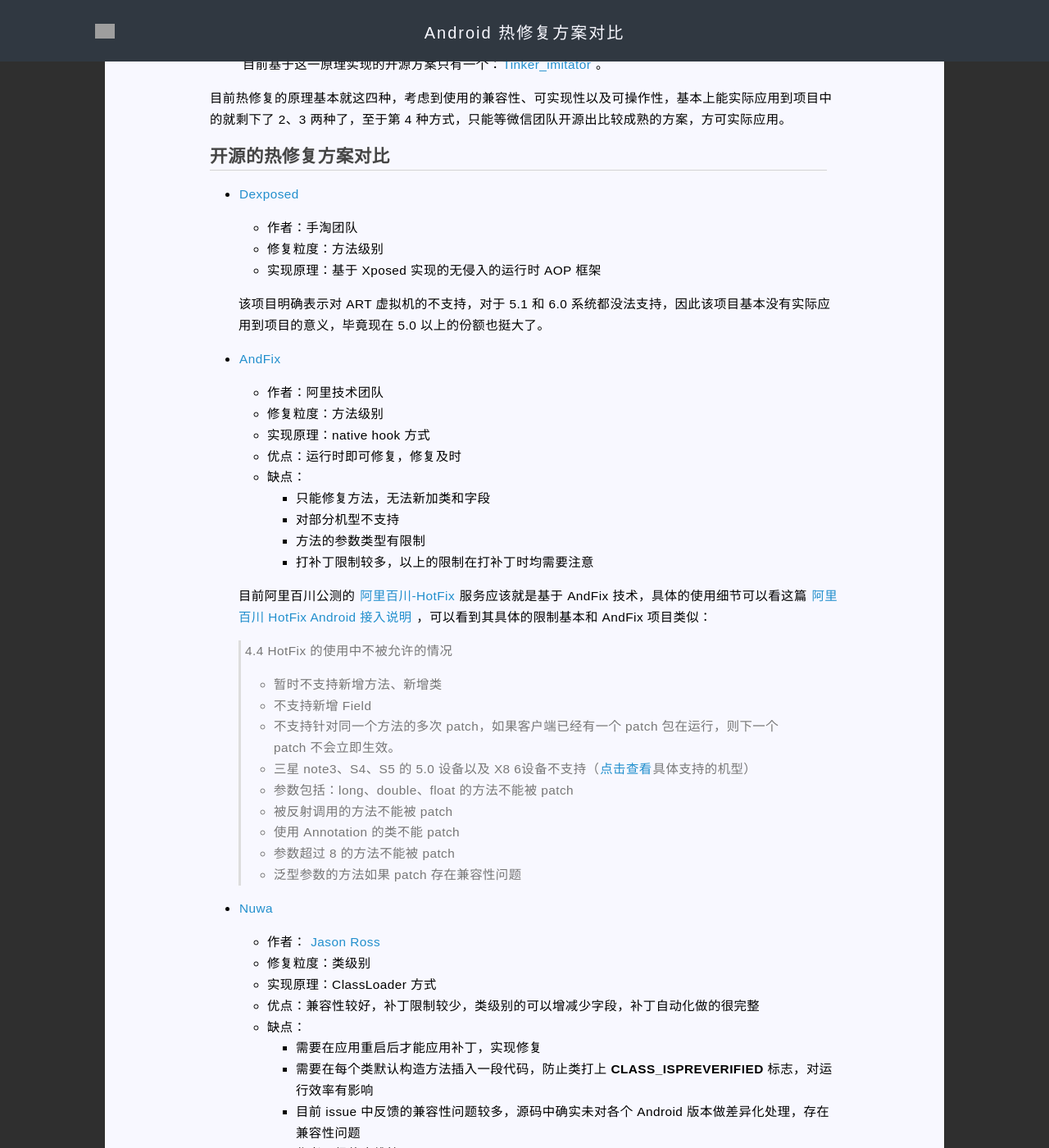
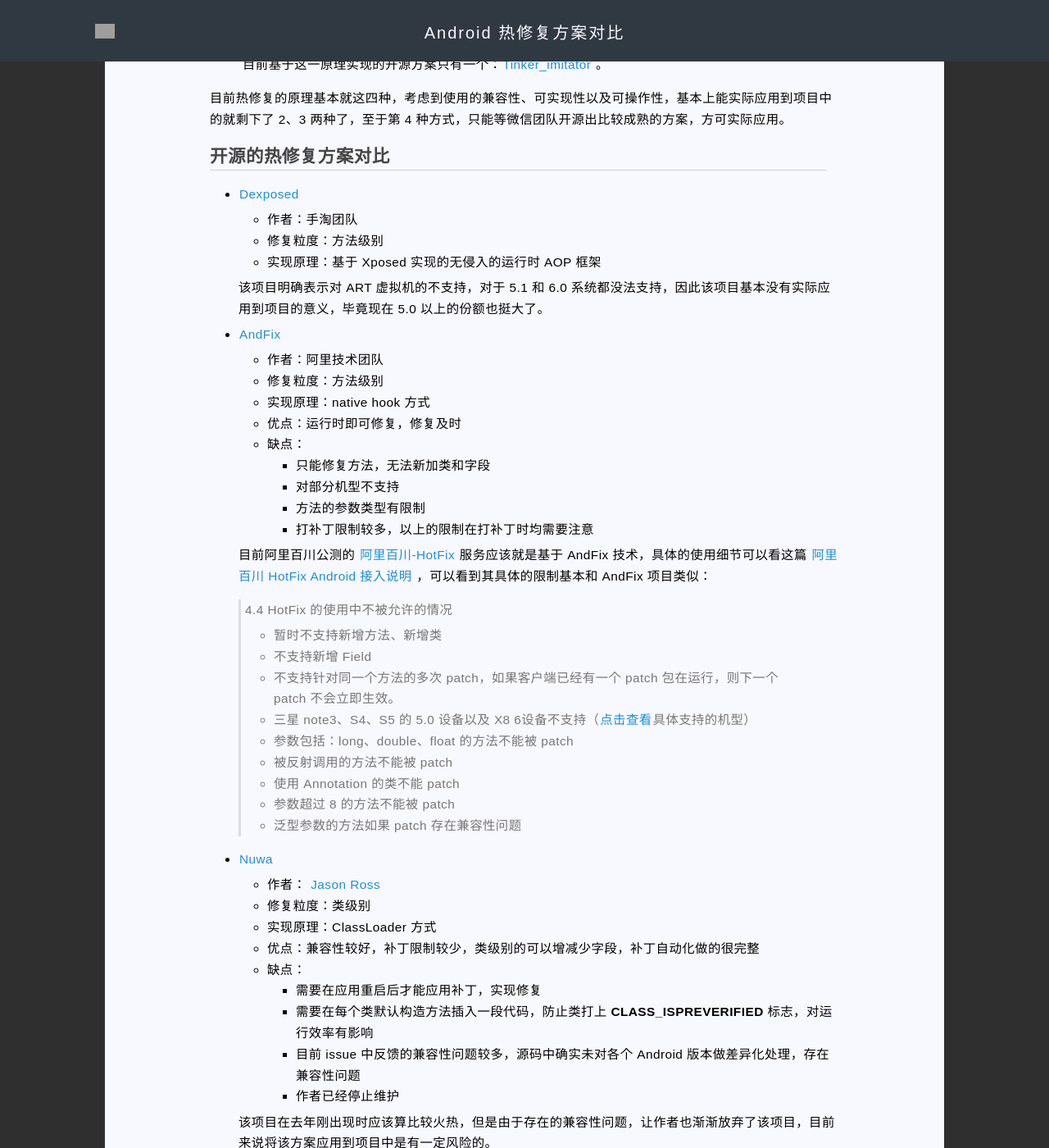
Before and after one commit to laobie/laobie.github.io, a Jekyll site: the page built from _posts/2016-08-28-android-hot-fix.md, in a window 1280 px wide and 1400 px high, scrolled down 593 px. Shown: the whole window at 82% size. Built offline with Jekyll 4.4.1, drawn with Linux system fonts in a browser that asks for light colours; comment, search, counter and statistics services are not loaded; grey boxes are pictures that could not be loaded.

Commit message:
change some styles

```diff
--- a/_posts/2016-08-28-android-hot-fix.md
+++ b/_posts/2016-08-28-android-hot-fix.md
@@ -121,7 +121,7 @@
 
 感谢各大公司的技术团队和开源作者们的工作，正是他们让热修复得以实现，虽然各大解决方案都不是那么完美，但是已经有很大改进了，我们期待着越来越多的公司和开发者能够加入到这一工作中来，让热修复不再 “烫” 手。
 
-#### 参考文章
+### 参考文章
 
 - [微信Android热补丁实践演进之路](http://bugly.qq.com/bbs/forum.php?mod=viewthread&tid=1264)
 - [各大热补丁方案分析和比较](http://blog.zhaiyifan.cn/2015/11/20/HotPatchCompare/)
--- a/assets/css/post.css
+++ b/assets/css/post.css
@@ -18,6 +18,11 @@
     -moz-box-sizing: border-box;
     -webkit-box-sizing: border-box;
     box-sizing: border-box;
+}
+
+p {
+    -webkit-margin-before: 0.35em;
+    -webkit-margin-after: 0.35em;
 }
 
 .home-title {
```
